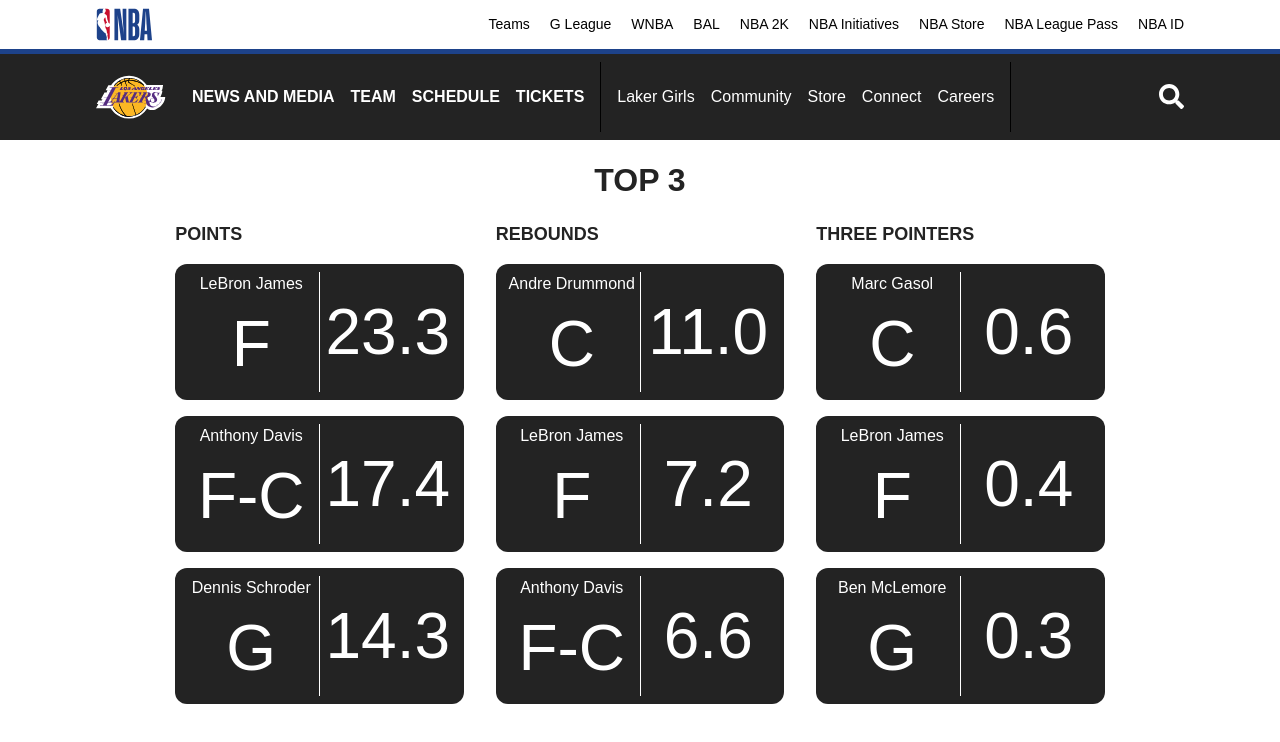
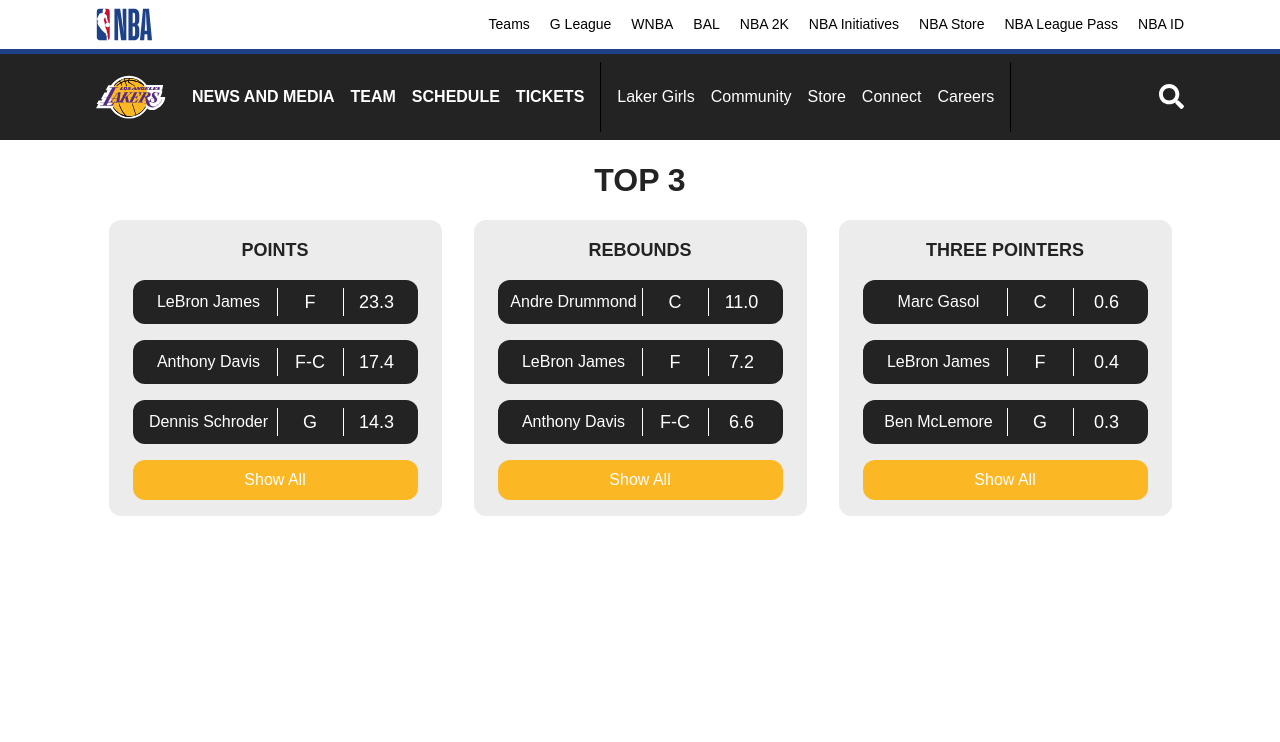
Before and after one commit to vahan-gev/frontend-api, a Next.js app: page / in a window 1280 px wide. Shown: the top 742 px of the page. Built offline with nearby package versions, Linux system fonts and the light colour scheme.

Commit message:
Add files via upload

```diff
--- a/src/app/components/PlayerCard/PlayerCard.js
+++ b/src/app/components/PlayerCard/PlayerCard.js
@@ -3,12 +3,14 @@ export default function PlayerCard({player}) {
         <div className="flex py-2 px-4 bg-[#232323] rounded-xl gap-2 text-white justify-between hover:shadow-2xl cursor-pointer">
             <div className="w-[120px] max-w-[120px] flex flex-col items-center justify-center">
                 <span className="text-nowrap">{player?.fn + " " + player?.ln}</span>
-                <span className="text-[4rem]">{player?.pos}</span>
             </div>
-            <div
-                className="inline-block w-[0.5px] self-stretch bg-white"></div>
-            <div className="w-[120px] max-w-[120px] flex items-center justify-center">
-                <span className="text-[4rem]">{player?.val.toFixed(1)}</span>
+            <div className="inline-block w-[0.5px] self-stretch bg-white"></div>
+            <div className="w-[50px] max-w-[50px] flex flex-col items-center justify-center">
+                <span className="text-lg">{player?.pos}</span>
+            </div>
+            <div className="inline-block w-[0.5px] self-stretch bg-white"></div>
+            <div className="w-[50px] max-w-[50px] flex items-center justify-center">
+                <span className="text-lg">{player?.val.toFixed(1)}</span>
             </div>
         </div>
     )
--- a/src/app/components/Statistics/Statistics.js
+++ b/src/app/components/Statistics/Statistics.js
@@ -28,23 +28,41 @@ export default function Statistics() {
         <div className="py-4 flex flex-col items-center gap-4">
             <h1 className="text-[2rem] font-black uppercase text-[#232323]">Top 3</h1>
             <div className="flex gap-8">
-                <div className="flex gap-4 flex-col">
-                    <h1 className="text-lg font-black uppercase text-[#232323]">Points</h1>
+                <div className="flex gap-4 flex-col bg-[#ececec] py-4 px-6 rounded-xl">
+                    <div className="flex items-center justify-center">
+                        <h1 className="text-lg font-black uppercase text-[#232323]">Points</h1>
+                    </div>
                     {getTopThree(playersByPoints)?.map((player, index) => (
                         <PlayerCard key={index} player={player}/>
                     ))}
+                    <div
+                        className="flex py-2 px-4 bg-[#fcb724] rounded-xl items-center justify-center text-white hover:shadow-2xl cursor-pointer">
+                        <p>Show All</p>
+                    </div>
                 </div>
-                <div className="flex gap-4 flex-col">
-                    <h1 className="text-lg font-black uppercase text-[#232323]">Rebounds</h1>
+                <div className="flex gap-4 flex-col bg-[#ececec] py-4 px-6 rounded-xl">
+                    <div className="flex items-center justify-center">
+                        <h1 className="text-lg font-black uppercase text-[#232323]">Rebounds</h1>
+                    </div>
                     {getTopThree(playersByRebounds)?.map((player, index) => (
                         <PlayerCard key={index} player={player}/>
                     ))}
+                    <div
+                        className="flex py-2 px-4 bg-[#fcb724] rounded-xl items-center justify-center text-white hover:shadow-2xl cursor-pointer">
+                        <p>Show All</p>
+                    </div>
                 </div>
-                <div className="flex gap-4 flex-col">
-                    <h1 className="text-lg font-black uppercase text-[#232323]">Three pointers</h1>
+                <div className="flex gap-4 flex-col bg-[#ececec] py-4 px-6 rounded-xl">
+                    <div className="flex items-center justify-center">
+                        <h1 className="text-lg font-black uppercase text-[#232323]">Three Pointers</h1>
+                    </div>
                     {getTopThree(playersByThreePointers)?.map((player, index) => (
                         <PlayerCard key={index} player={player}/>
                     ))}
+                    <div
+                        className="flex py-2 px-4 bg-[#fcb724] rounded-xl items-center justify-center text-white hover:shadow-2xl cursor-pointer">
+                        <p>Show All</p>
+                    </div>
                 </div>
             </div>
         </div>
```
